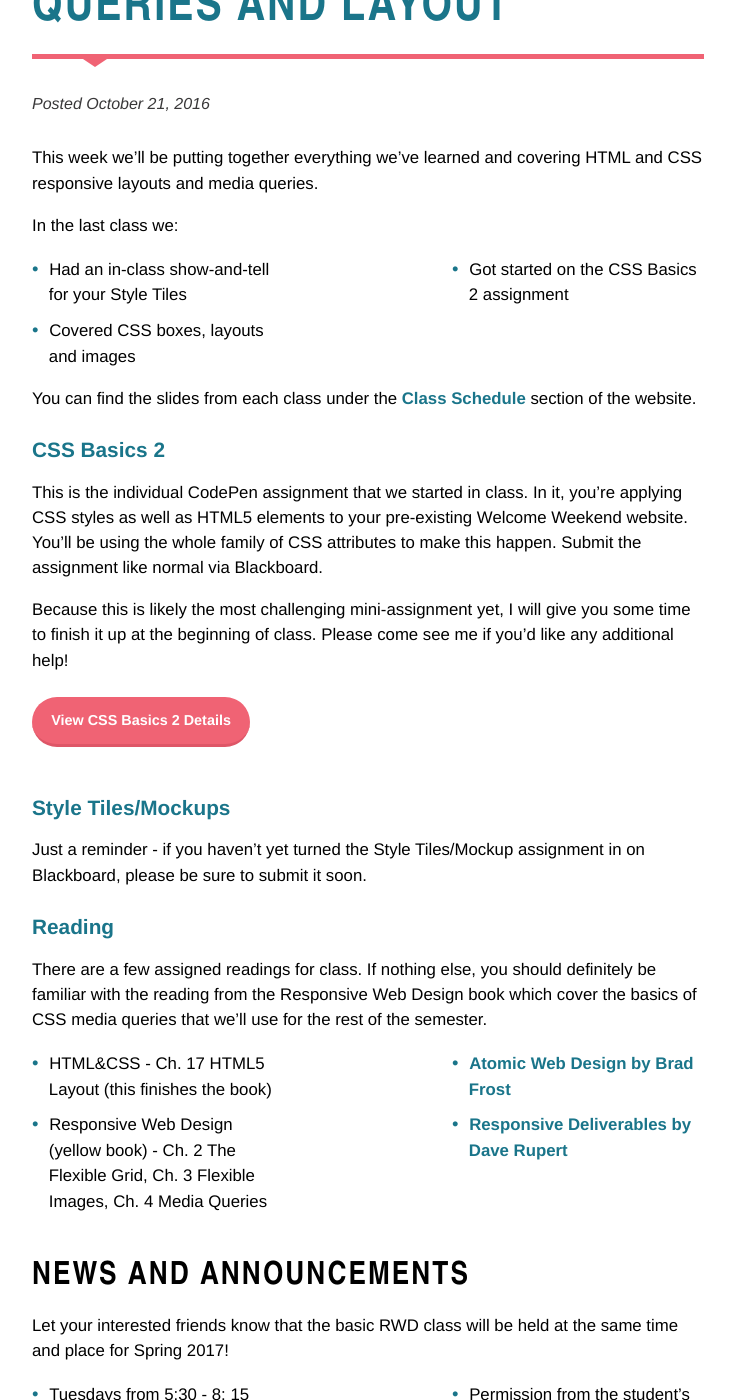
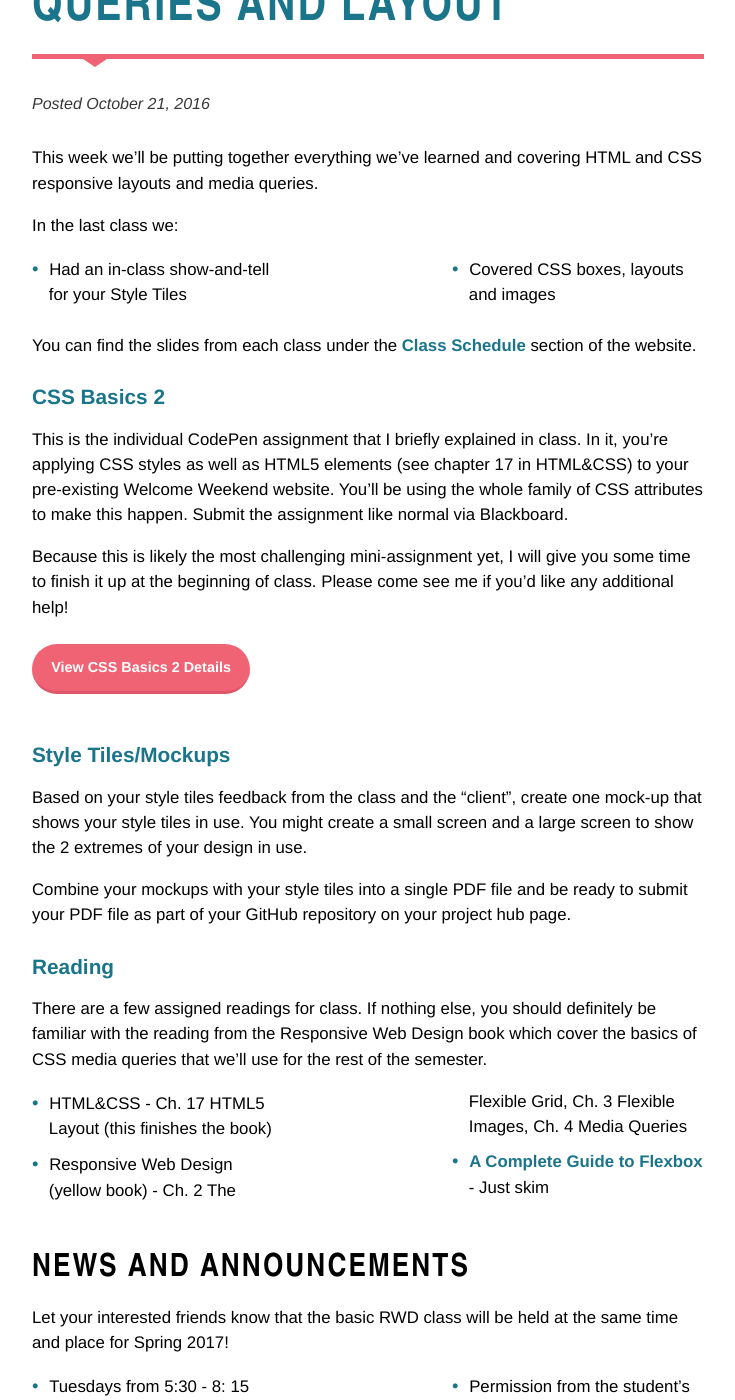
Before and after one commit to KentStateWeb/rwd, a Jekyll site: the page built from _posts/2016-10-21-week9-preview.md, in a window 1280 px wide and 1400 px high, scrolled down 257 px. Shown: the whole window, without its empty margins (272-1007 px from the left). Built offline with Jekyll 4.4.1, drawn with Linux system fonts in a browser that asks for light colours; some of the changed text lies outside the part shown.

Commit message:
Published week 9 blog post

```diff
--- a/_posts/2016-10-21-week9-preview.md
+++ b/_posts/2016-10-21-week9-preview.md
@@ -11,13 +11,12 @@ In the last class we:
 
 * Had an in-class show-and-tell for your Style Tiles
 * Covered CSS boxes, layouts and images
-* Got started on the CSS Basics 2 assignment
 
 You can find the slides from each class under the [Class Schedule](http://rwdkent.com/class/schedule/) section of the website.
 
 ### CSS Basics 2
 
-This is the individual CodePen assignment that we started in class.  In it, you're applying CSS styles as well as HTML5 elements to your pre-existing Welcome Weekend website.  You'll be using the whole family of CSS attributes to make this happen.  Submit the assignment like normal via Blackboard.
+This is the individual CodePen assignment that I briefly explained in class.  In it, you're applying CSS styles as well as HTML5 elements (see chapter 17 in HTML&CSS) to your pre-existing Welcome Weekend website.  You'll be using the whole family of CSS attributes to make this happen.  Submit the assignment like normal via Blackboard.
 
 Because this is likely the most challenging mini-assignment yet, I will give you some time to finish it up at the beginning of class.  Please come see me if you'd like any additional help!
 
@@ -25,7 +24,9 @@ Because this is likely the most challenging mini-assignment yet, I will give you
 
 ### Style Tiles/Mockups
 
-Just a reminder - if you haven't yet turned the Style Tiles/Mockup assignment in on Blackboard, please be sure to submit it soon.
+Based on your style tiles feedback from the class and the “client”, create one mock-up that shows your style tiles in use. You might create a small screen and a large screen to show the 2 extremes of your design in use.
+
+Combine your mockups with your style tiles into a single PDF file and be ready to submit your PDF file as part of your GitHub repository on your project hub page.
 
 ### Reading
 
@@ -33,8 +34,7 @@ There are a few assigned readings for class.  If nothing else, you should defini
 
 * HTML&CSS - Ch. 17 HTML5 Layout (this finishes the book)
 * Responsive Web Design (yellow book) - Ch. 2 The Flexible Grid, Ch. 3 Flexible Images, Ch. 4 Media Queries
-* [Atomic Web Design by Brad Frost](http://bradfrost.com/blog/post/atomic-web-design/)
-* [Responsive Deliverables by Dave Rupert](http://daverupert.com/2013/04/responsive-deliverables/)
+* [A Complete Guide to Flexbox](https://css-tricks.com/snippets/css/a-guide-to-flexbox/) - Just skim
 
 ## News and Announcements
 
```
Also changed, not shown: other parts of _posts/2016-10-21-week9-preview.md (+1 -1 lines).
